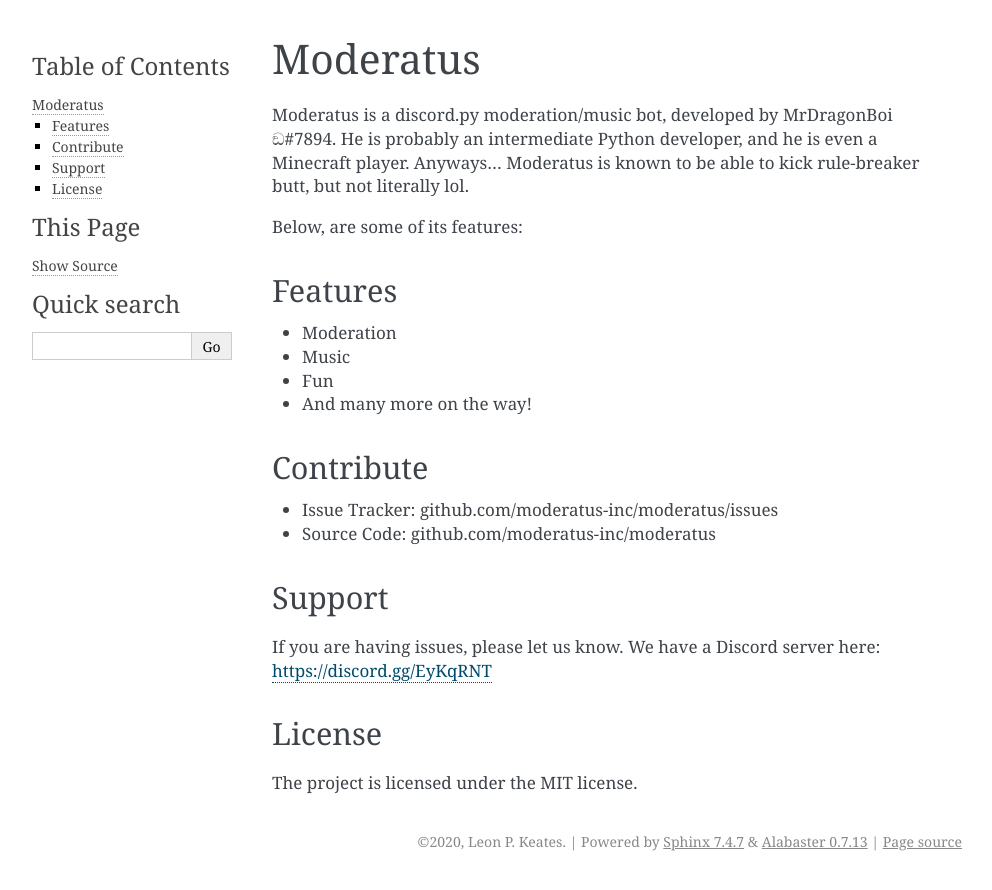
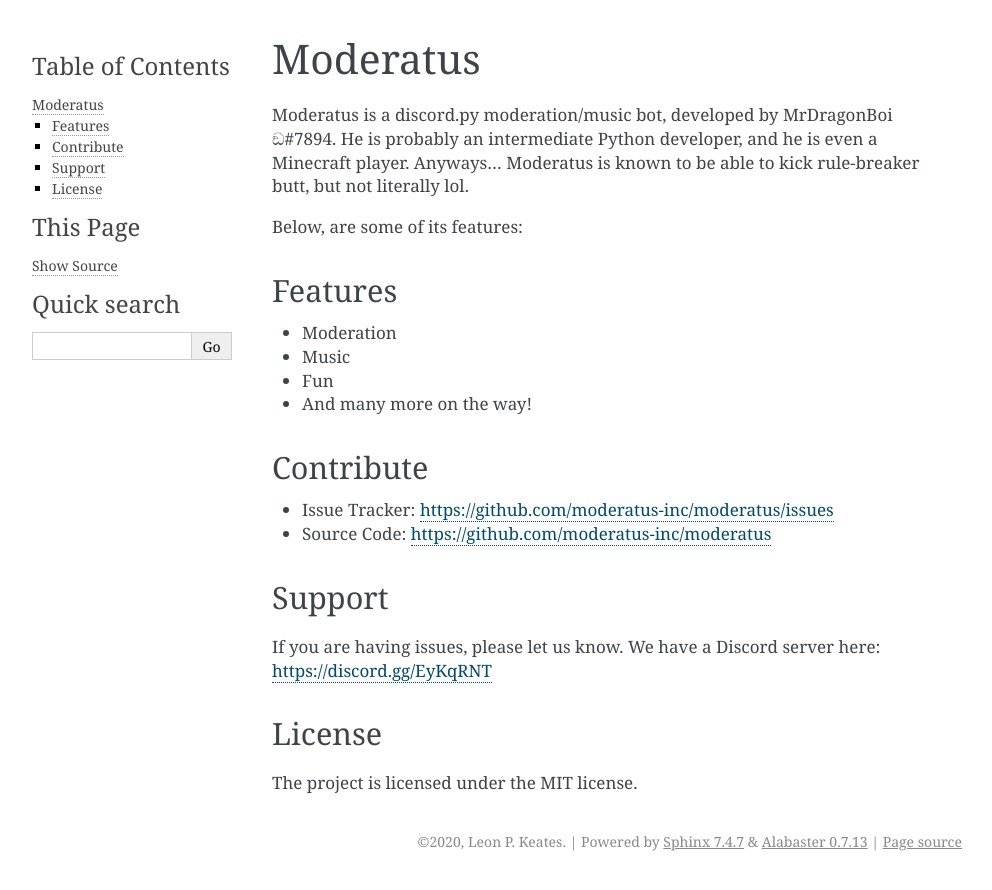
Before and after one commit to Moderatus-Inc/moderatus, a Sphinx documentation site: the page built from docs/README.rst, in a window 1280 px wide. Shown: the top 890 px of the page, without its empty margins (148-1140 px from the left). Built offline with Sphinx 7.4.7, drawn with Linux system fonts in a browser that asks for light colours; some of the changed lines change nothing that is shown.

Commit message:
Update README.rst

```diff
--- a/docs/README.rst
+++ b/docs/README.rst
@@ -18,8 +18,8 @@
 Contribute
 ----------
 
-- Issue Tracker: github.com/moderatus-inc/moderatus/issues
-- Source Code: github.com/moderatus-inc/moderatus
+- Issue Tracker: https://github.com/moderatus-inc/moderatus/issues
+- Source Code: https://github.com/moderatus-inc/moderatus
 
 Support
 -------
```
